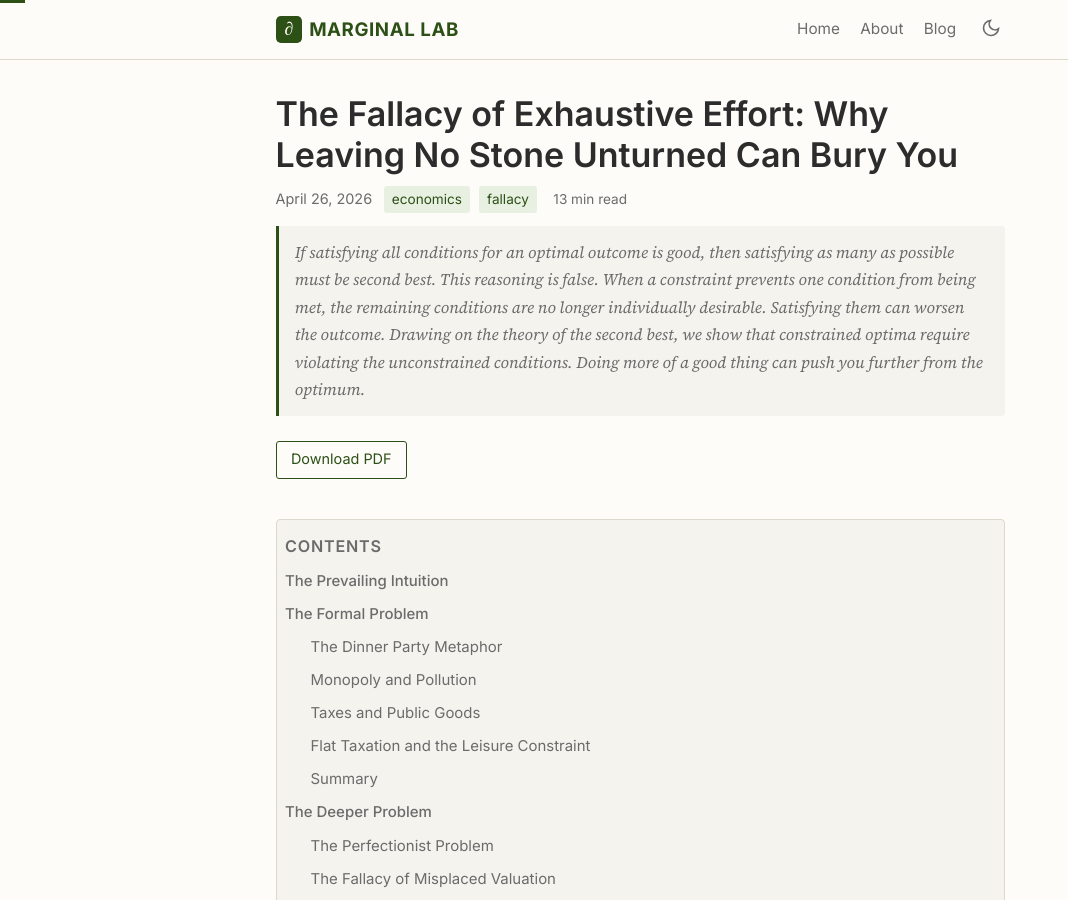
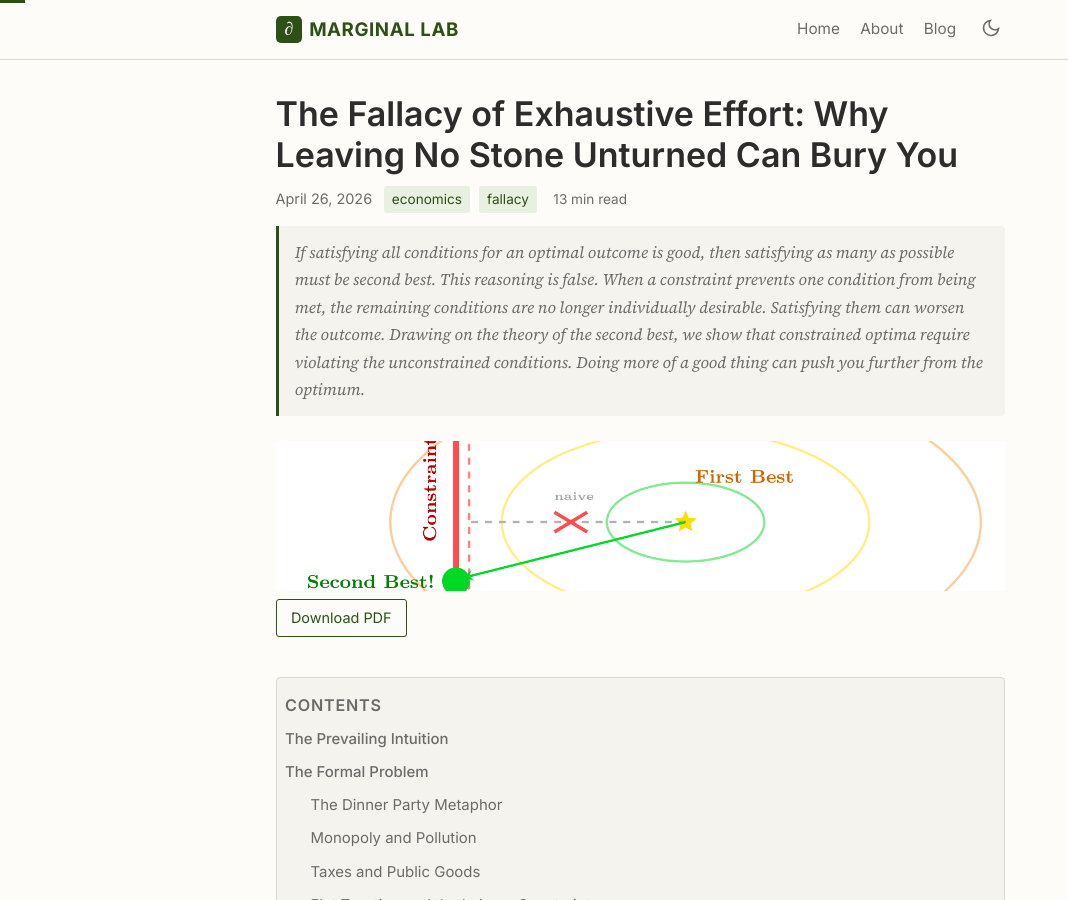
Before and after one commit to marginallabs/marginallabs.github.io, a Jekyll site: the page built from _posts/2026-04-26-The-Fallacy-of-Exhaustive-Effort.md, in a window 1280 px wide and 900 px high. Shown: the whole window, without its empty margins (0-1068 px from the left). Built offline with Jekyll 4.4.1, drawn with Linux system fonts in a browser that asks for light colours.

Commit message:
Show thumbnail within content, below abstract, with lightbox support
Co-Authored-By: Claude Opus 4.7 <noreply@anthropic.com>

```diff
--- a/_layouts/post.html
+++ b/_layouts/post.html
@@ -30,6 +30,11 @@ layout: default
     {% endif %}
     {% if page.abstract %}
       <p class="post-abstract">{{ page.abstract }}</p>
+    {% endif %}
+    {% if page.image %}
+      <div class="post-thumbnail-content" style="text-align:center; margin:1em 0;">
+        <img class="post-thumbnail" src="{{ page.image | relative_url }}" alt="Thumbnail for {{ page.title }}" style="max-width:100%; height:auto;" />
+      </div>
     {% endif %}
     {% if page.pdf %}
       <a class="pdf-download" href="{{ page.pdf | relative_url }}" target="_blank">Download PDF</a>
```
